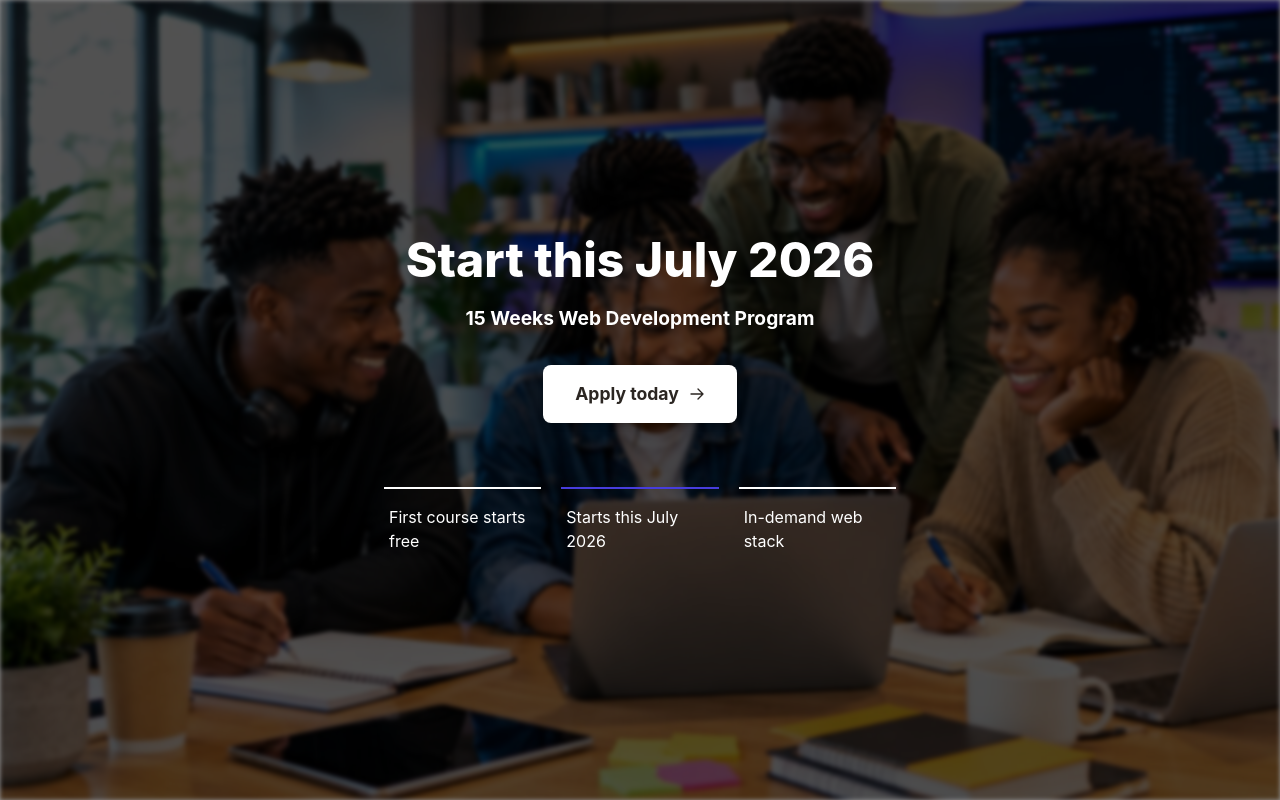
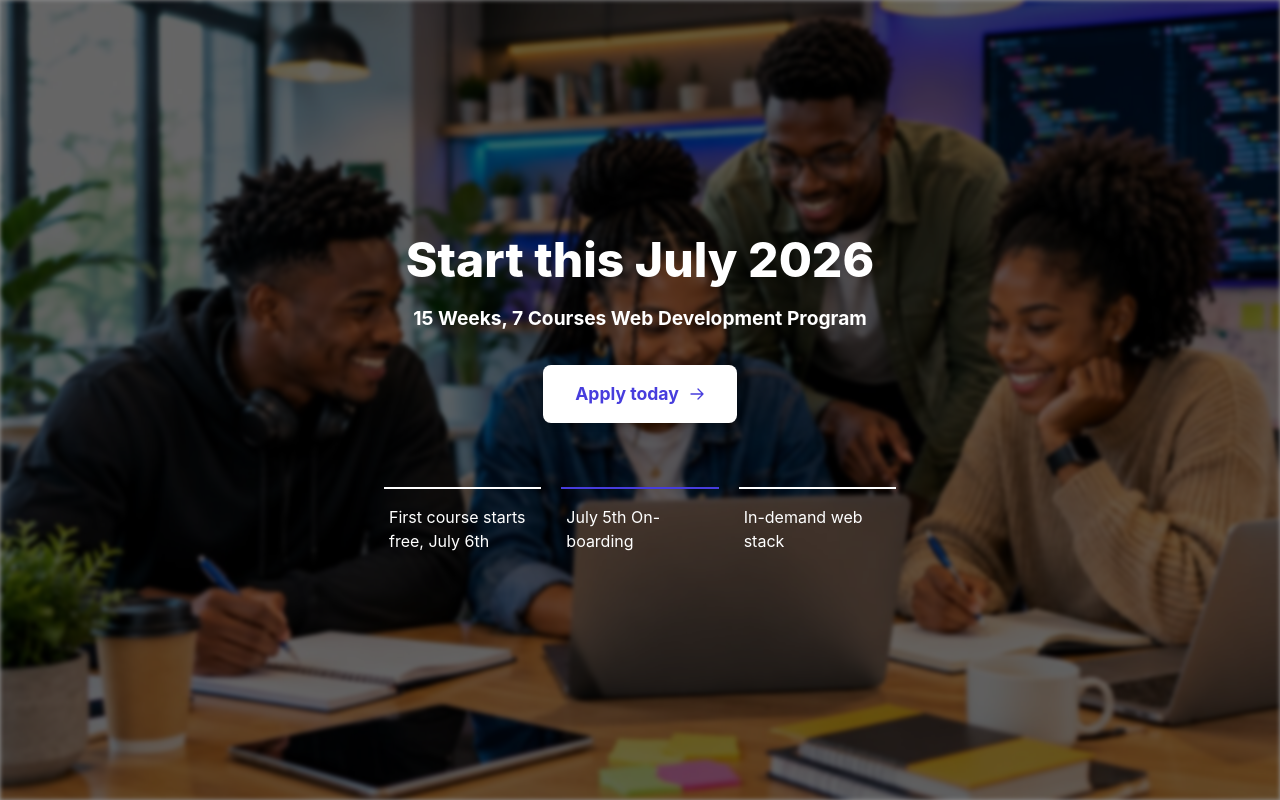
Before and after one commit to aceotechnologies/aceotechnologiesdotcom-src, a website built with Vite: page wmc-hub/landing-pages/ad-cta.html in a window 1280 px wide. Built offline with nearby package versions, Linux system fonts and the light colour scheme.

Commit message:
Adds theme-color, increases bg brightness, change cta btn color, modifies write-up

```diff
--- a/wmc-hub/landing-pages/ad-cta.html
+++ b/wmc-hub/landing-pages/ad-cta.html
@@ -4,6 +4,7 @@
     <meta charset="UTF-8">
     <meta name="viewport" content="width=device-width, initial-scale=1.0">
     <meta http-equiv="X-UA-Compatible" content="ie=edge">
+    <meta name="theme-color" content="#71655b" >
     <link rel="icon" href="/favicon.ico" />
     <link rel="stylesheet" href="/src/input.css">
     <title>Apply for aceotechnologies Web Development Program</title>
@@ -55,7 +56,8 @@
             align-items: center;
             gap: 10px;
             background-color: #ffffff;
-            color: #2b2622;
+            /* color: #2b2622; */
+            color: #473ddd;
             font-size: 1.1rem;
             font-weight: 700;
             text-decoration: none;
@@ -85,7 +87,7 @@
             height: 100%;
             object-fit: cover;
             object-position: center;
-            filter: brightness(32%) blur(2px);
+            filter: brightness(40%) blur(2px);
         }
         .info-box {
             padding: 16px 5px;
@@ -128,7 +130,7 @@
         <div class="content-box">
             <h1>Start this July 2026</h1>
 
-            <p>15 Weeks Web Development Program</p>
+            <p>15 Weeks, 7 Courses Web Development Program</p>
 
             <a title="Apply today" href="https://docs.google.com/forms/d/e/1FAIpQLSfjdgscfIh1A8Lw8v6kt1bKG0r6SslzOz7Gcgcli6Kx57XKbg/viewform?usp=header" class="ad-cta-btn">
                 <span>Apply today</span>
@@ -139,11 +141,11 @@
 
             <div class="flex justify-between items-start gap-5 w-full max-w-lg py-4">
                 <div class="info-box w-full lg:w-1/3">
-                    First course starts free
+                    First course starts free, July 6th
                 </div>
 
                 <div class="info-box info-box-blue w-full lg:w-1/3">
-                    Starts this July 2026
+                    July 5th On-boarding
                 </div>
 
                 <div class="info-box w-full lg:w-1/3">
```
